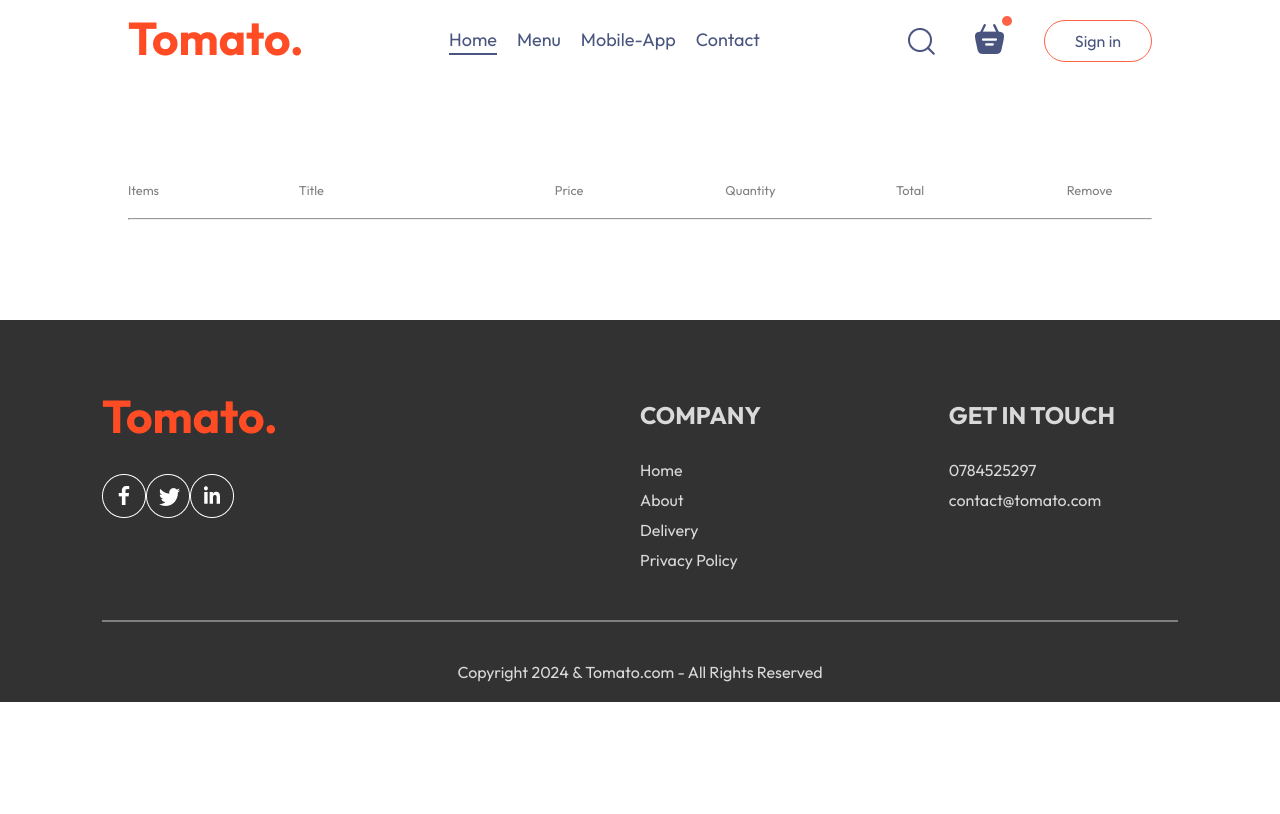
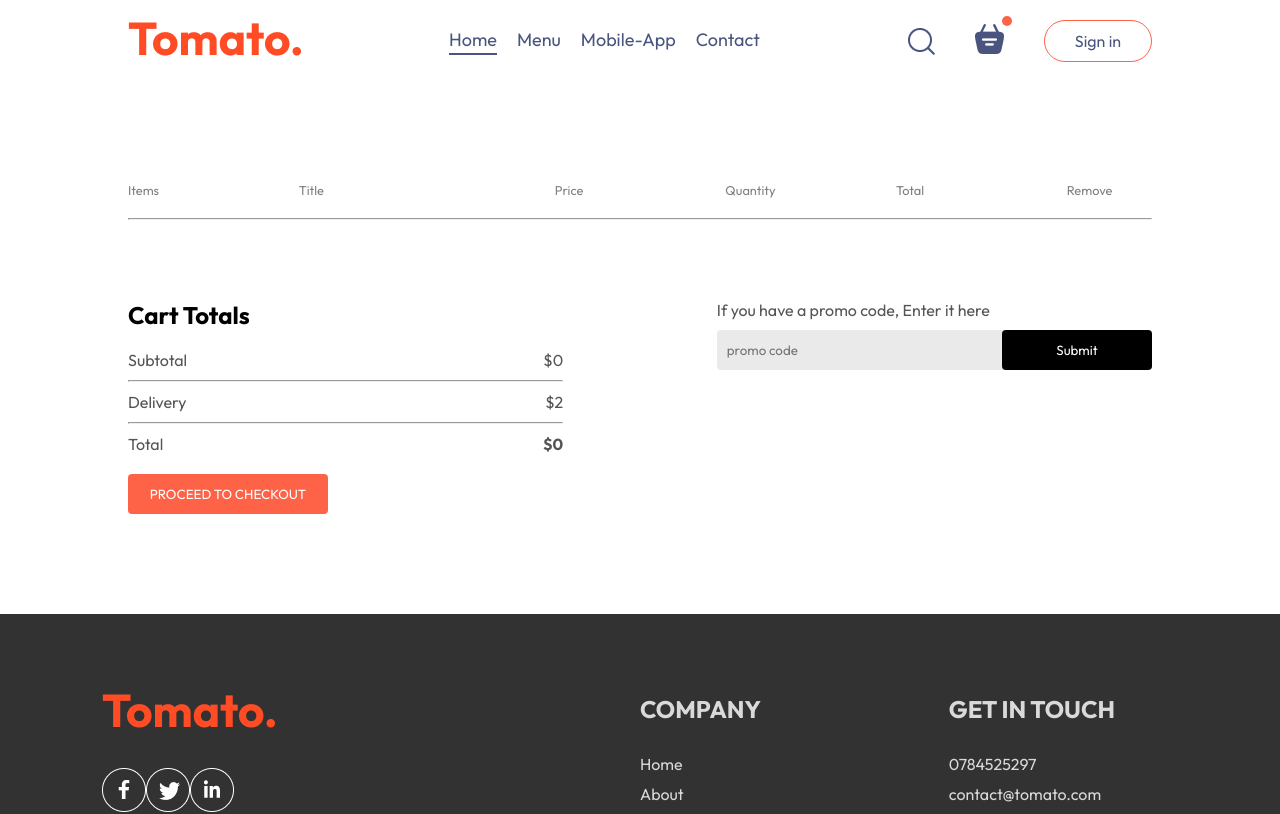
Before and after one commit to JasonTinotenda/e-commerceApp, a React (Vite) app: page /cart in a window 1280 px wide. Shown: the top 814 px of the page. Built offline with nearby package versions, Linux system fonts and the light colour scheme.

Commit message:
cart update

```diff
--- a/src/pages/Cart/Cart.css
+++ b/src/pages/Cart/Cart.css
@@ -19,3 +19,63 @@
     height: 1px;
     background-color: #e2e2e2;
 }
+.cart-items-item .cross{
+    cursor: pointer;
+}
+.cart-bottom{
+    margin-top: 80px;
+    display: flex;
+    justify-content: space-between;
+    gap: max(12vw,20px);
+}
+.cart-total{
+    flex: 1;
+    display: flex;
+    flex-direction: column;
+    gap: 20px;
+}
+.cart-total-details{
+    display: flex;
+    justify-content: space-between;
+    color: #555;
+}
+.cart-total hr{
+    margin: 10px 0px;
+}
+.cart-total button{
+    border: none;
+    color: white;
+    background-color: tomato;
+    width: max(15vw, 200px);
+    padding: 12px 0px;
+    border-radius: 4px;
+    cursor: pointer;
+}
+.cart-promocode{
+    flex: 1;
+}
+.cart-promocode p{
+    color: #555;
+}
+.cart-promocode-input{
+    margin-top: 10px;
+    display: flex;
+    justify-content: space-between;
+    align-items: center;
+    background-color: #eaeaea;
+    border-radius: 4px;
+}
+.cart-promocode-input input{
+    background: transparent;
+    border: none;
+    outline: none;
+    padding-left: 10px;
+}
+.cart-promocode-input button{
+    width: max(10vw,150px);
+    padding: 12px 5px;
+    background-color: black;
+    border: none;
+    color: white;
+    border-radius: 4px;
+}
--- a/src/pages/Cart/Cart.jsx
+++ b/src/pages/Cart/Cart.jsx
@@ -1,12 +1,13 @@
-import React, { useContext } from 'react';
-import './Cart.css';
-import { StoreContext } from '../../context/StoreContext';
+/* eslint-disable react/jsx-key */
+import React, { useContext } from "react";
+import "./Cart.css";
+import { StoreContext } from "../../context/StoreContext";
 
 const Cart = () => {
   const { cartItems, food_list, removeFromCart } = useContext(StoreContext);
 
   return (
-    <div className='cart'>
+    <div className="cart">
       <div className="cart-items">
         <div className="cart-items-title">
           <p>Items</p>
@@ -16,11 +17,59 @@
           <p>Total</p>
           <p>Remove</p>
         </div>
+        <br />
+        <hr />
+        {food_list.map((item, index) => {
+          if (cartItems[item._id] > 0) {
+            return (
+              <div>
+                <div className="cart-items-title cart-items-item">
+                  <img src={item.image} alt="" />
+                  <p>{item.name}</p>
+                  <p>${item.price}</p>
+                  <p>{cartItems[item._id]}</p>
+                  <p>{item.price * cartItems[item._id]}</p>
+                  <p onClick={()=>removeFromCart(item._id)} className="cross">x</p>
+                </div>
+                <hr />
+              </div>
+            );
+          }
+        })}
       </div>
-      <br/>
-      <hr/>
+      <div className="cart-bottom">
+        <div className="cart-total">
+          <h2>Cart Totals</h2>
+          <div>
+            <div className="cart-total-details">
+              <p>Subtotal</p>
+              <p>${0}</p>
+            </div>
+            <hr/>
+            <div className="cart-total-details">
+              <p>Delivery</p>
+              <p>${2}</p>
+            </div>
+            <hr/>
+            <div className="cart-total-details">
+              <p>Total</p>
+              <b>${0}</b>
+            </div>
+          </div>
+          <button>PROCEED TO CHECKOUT</button>
+        </div>
+        <div className="cart-promocode">
+          <div>
+            <p>If you have a promo code, Enter it here</p>
+            <div className="cart-promocode-input">
+              <input type="text" placeholder="promo code"/>
+              <button>Submit</button>
+            </div>
+          </div>
+        </div>
+      </div>
     </div>
   );
-}
+};
 
 export default Cart;
```
